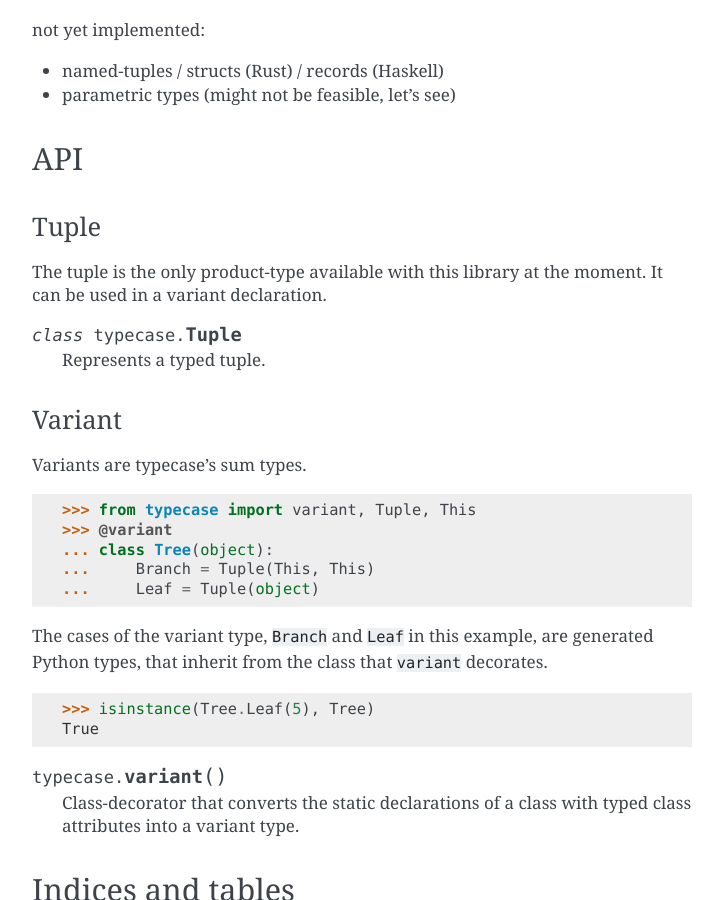
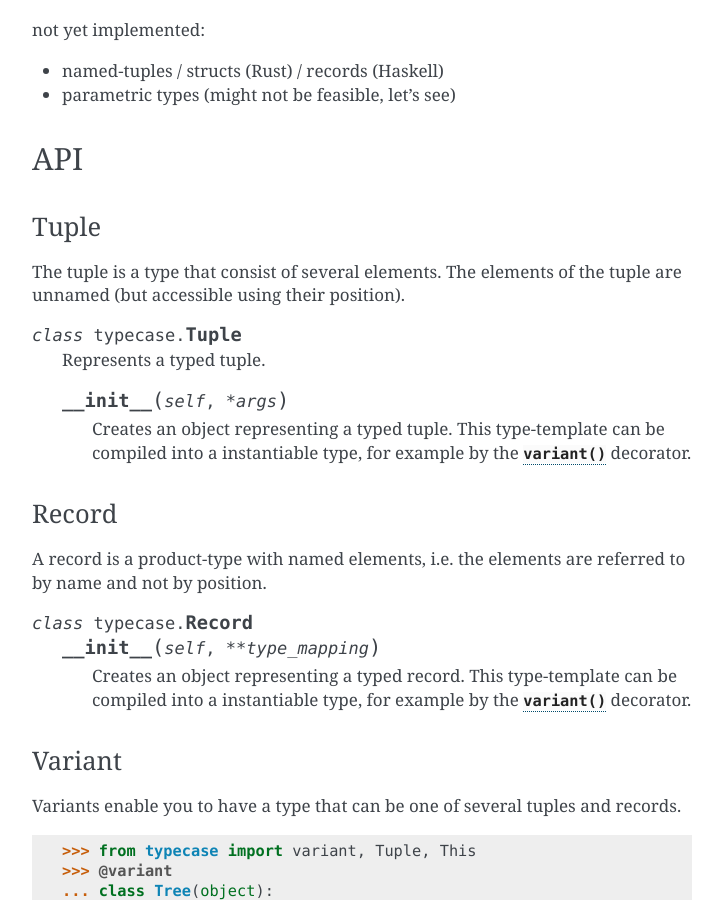
Before and after one commit to blue-yonder/typecase, a Sphinx documentation site: the page built from doc/index.rst, in a window 1280 px wide and 900 px high, scrolled down 1338 px. Shown: the whole window, without its empty margins (388-1111 px from the left). Built offline with Sphinx 7.4.7, drawn with Linux system fonts in a browser that asks for light colours; some of the changed text lies outside the part shown.

Commit message:
Update documentation

```diff
--- a/doc/index.rst
+++ b/doc/index.rst
@@ -73,18 +73,39 @@ API
 Tuple
 -----
 
-The tuple is the only product-type available with this library at the moment. It
-can be used in a variant declaration.
+The tuple is a type that consist of several elements. The elements of the tuple
+are unnamed (but accessible using their position).
 
 .. class:: typecase.Tuple
 
    Represents a typed tuple.
 
+   .. py:method:: __init__(self, *args)
+
+      Creates an object representing a typed tuple. This type-template
+      can be compiled into a instantiable type, for example by the
+      :func:`~typecase.variant` decorator.
+
+Record
+------
+
+A record is a product-type with named elements, i.e. the elements are referred
+to by name and not by position.
+
+.. class:: typecase.Record
+
+   .. py:method:: __init__(self, **type_mapping)
+
+      Creates an object representing a typed record. This type-template
+      can be compiled into a instantiable type, for example by the
+      :func:`~typecase.variant` decorator.
+
 
 Variant
 -------
 
-Variants are typecase's sum types.
+Variants enable you to have a type that can be one of several tuples and
+records.
 
 >>> from typecase import variant, Tuple, This
 >>> @variant
```
